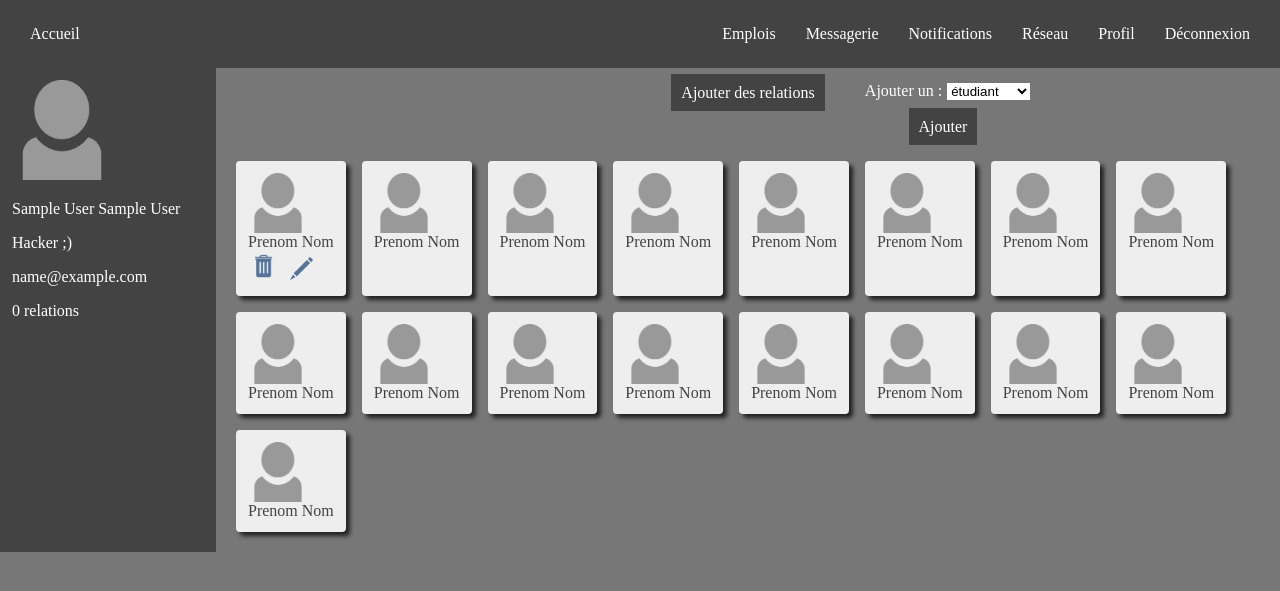
After one commit to Jujulego/linkedece, a PHP site: page /reseauadmin.php in a window 1280 px wide. The commit adds this page. Shown: the top 591 px of the page. Run offline with PHP 8.4, Linux system fonts and the light colour scheme; the visitor is signed in with stand-in values (Sample User, id 1); data that the repository does not hold is empty.

Commit message:
création reseau admin, erreur pour l'inscription

```diff
--- /dev/null
+++ b/css/style_reseauadmin.css
@@ -0,0 +1,62 @@
+.modifier
+{
+    margin-left: 42px;
+    margin-top: -24px;
+}
+#btnajoutuser
+{
+    text-align: center;
+    margin-left: 390px;
+    margin-top: 13px;
+}
+
+#btnajoutuser a:link {
+    background-color: #434343;
+    color: white;
+    text-decoration: none;
+    padding: 10px;
+
+
+
+}
+#btnajoutuser a:visited {
+    background-color: #434343;
+    color: white;
+    text-decoration: none;
+    padding: 10px;
+
+}
+#btnajoutuser a:hover {
+    background-color: #eee;
+    color: black;
+    text-decoration: none;
+    padding: 10px;
+
+
+}
+
+.typemembre
+{
+    text-align: center;
+    margin-left: 400px;
+    margin-top: -70px;
+}
+
+#murreseauadmin {
+    flex: 1;
+    padding: 12px;
+    display: flex;
+    flex-wrap: wrap;
+    margin-top: 40px;
+}
+
+#murreseauadmin article {
+    background: #eee;
+    color: black;
+    display: flex;
+    flex-direction: column;
+    margin: 8px;
+    padding: 12px;
+    box-shadow: #222 4px 4px 4px;
+    border-radius: 4px;
+}
--- a/reseau.php
+++ b/reseau.php
@@ -60,6 +60,7 @@ $req->closeCursor();
                     <article class="liencontact">
                         <img src="images/profil.png" width="60px" height="60px" alt="Photo de profil par défault" />
                         <a href="#page de profil du contact">Prenom Nom</a>
+
                     </article>
                     <article class="liencontact">
                         <img src="images/profil.png" width="60px" height="60px" alt="Photo de profil par défault" />
@@ -68,6 +69,7 @@ $req->closeCursor();
                     <article class="liencontact">
                         <img src="images/profil.png" width="60px" height="60px" alt="Photo de profil par défault" />
                         <a href="#page de profil du contact">Prenom Nom</a>
+
                     </article>
                     <article class="liencontact">
                         <img src="images/profil.png" width="60px" height="60px" alt="Photo de profil par défault" />
--- /dev/null
+++ b/reseauadmin.php
@@ -0,0 +1,146 @@
+<?php
+/**
+ * Created by PhpStorm.
+ * User: Nolwenn
+ * Date: 04/05/2018
+ * Time: 22:33
+ */
+session_start();
+
+
+// Récupération des infos utilisateur
+$bdd = new PDO("mysql:host=localhost;dbname=linkedece;charset=utf8", "root", "");
+$req = $bdd->prepare(
+    "select utilisateur.type as type,email,nom,prenom,fichier
+                      from utilisateur left join multimedia on utilisateur.photo_profil = multimedia.id
+                      where pseudo = ?"
+);
+$req->execute(array($_SESSION["pseudo"]));
+$infos = $req->fetch();
+$req->closeCursor();
+
+// nombre de relations
+$req = $bdd->prepare("select count(*) as nbrel from relation where utilisateur1 = :pseudo xor utilisateur2 = :pseudo");
+$req->execute([":pseudo" => $_SESSION["pseudo"]]);
+$nbrel = $req->fetch()['nbrel'];
+$req->closeCursor();
+?>
+
+<!DOCTYPE html>
+<html>
+<head>
+    <meta http-equiv="Content-Type" content="text/html; charset=utf-8" />
+
+    <link rel="stylesheet" href="css/style_reseau.css" />
+    <link rel="stylesheet" href="css/style_reseauadmin.css" />
+    <link rel="stylesheet" href="css/style_general.css" />
+    <link rel="stylesheet" href="css/style_menuhaut.css" />
+
+    <title>Réseau</title>
+</head>
+
+<body>
+<?php include("include/menuhaut.php") ?>
+
+<div id="conteneur">
+    <?php include("include/panneauprofil.php"); ?>
+    <div id="supermur">
+        <p id="btnajout">
+            <a href="ajoutreseau.php">Ajouter des relations</a>
+        </p>
+        <p id="btnajoutuser">
+            <a href="inscription.php" value="Inscription">Ajouter </a>
+        </p>
+        <p>
+            <form method="post" action="inscription.php" class="typemembre">
+            <p>
+                <label for="categorie">Ajouter un : </label>
+                <select id="categorie" name="categorie">
+                    <option value="etu">étudiant</option>
+                    <option value="pro">professeur</option>
+                    <option value="par">partenaire</option>
+                </select>
+            </p>
+
+        </form>
+        </p>
+        <section id="murreseauadmin">
+            <article class="liencontact">
+                <img src="images/profil.png" width="60px" height="60px" alt="Photo de profil par défault" />
+                <a href="#page de profil du contact">Prenom Nom</a>
+                <img src="images/supprimer.png" width="30px" height="30px" alt="Photo de notification" />
+                <div class="modifier">
+                    <a hred="modifierprofil.php">
+                        <img src="images/modifier.png" width="23px" height="23px" alt="Photo de notification" />
+                    </a>
+                </div>
+            </article>
+            <article class="liencontact">
+                <img src="images/profil.png" width="60px" height="60px" alt="Photo de profil par défault" />
+                <a href="#page de profil du contact">Prenom Nom</a>
+            </article>
+            <article class="liencontact">
+                <img src="images/profil.png" width="60px" height="60px" alt="Photo de profil par défault" />
+                <a href="#page de profil du contact">Prenom Nom</a>
+            </article>
+            <article class="liencontact">
+                <img src="images/profil.png" width="60px" height="60px" alt="Photo de profil par défault" />
+                <a href="#page de profil du contact">Prenom Nom</a>
+            </article>
+            <article class="liencontact">
+                <img src="images/profil.png" width="60px" height="60px" alt="Photo de profil par défault" />
+                <a href="#page de profil du contact">Prenom Nom</a>
+            </article>
+            <article class="liencontact">
+                <img src="images/profil.png" width="60px" height="60px" alt="Photo de profil par défault" />
+                <a href="#page de profil du contact">Prenom Nom</a>
+            </article>
+            <article class="liencontact">
+                <img src="images/profil.png" width="60px" height="60px" alt="Photo de profil par défault" />
+                <a href="#page de profil du contact">Prenom Nom</a>
+            </article>
+            <article class="liencontact">
+                <img src="images/profil.png" width="60px" height="60px" alt="Photo de profil par défault" />
+                <a href="#page de profil du contact">Prenom Nom</a>
+            </article>
+            <article class="liencontact">
+                <img src="images/profil.png" width="60px" height="60px" alt="Photo de profil par défault" />
+                <a href="#page de profil du contact">Prenom Nom</a>
+            </article>
+            <article class="liencontact">
+                <img src="images/profil.png" width="60px" height="60px" alt="Photo de profil par défault" />
+                <a href="#page de profil du contact">Prenom Nom</a>
+            </article>
+            <article class="liencontact">
+                <img src="images/profil.png" width="60px" height="60px" alt="Photo de profil par défault" />
+                <a href="#page de profil du contact">Prenom Nom</a>
+            </article>
+            <article class="liencontact">
+                <img src="images/profil.png" width="60px" height="60px" alt="Photo de profil par défault" />
+                <a href="#page de profil du contact">Prenom Nom</a>
+            </article>
+            <article class="liencontact">
+                <img src="images/profil.png" width="60px" height="60px" alt="Photo de profil par défault" />
+                <a href="#page de profil du contact">Prenom Nom</a>
+            </article>
+            <article class="liencontact">
+                <img src="images/profil.png" width="60px" height="60px" alt="Photo de profil par défault" />
+                <a href="#page de profil du contact">Prenom Nom</a>
+            </article>
+            <article class="liencontact">
+                <img src="images/profil.png" width="60px" height="60px" alt="Photo de profil par défault" />
+                <a href="#page de profil du contact">Prenom Nom</a>
+            </article>
+            <article class="liencontact">
+                <img src="images/profil.png" width="60px" height="60px" alt="Photo de profil par défault" />
+                <a href="#page de profil du contact">Prenom Nom</a>
+            </article>
+            <article class="liencontact">
+                <img src="images/profil.png" width="60px" height="60px" alt="Photo de profil par défault" />
+                <a href="#page de profil du contact">Prenom Nom</a>
+            </article>
+        </section>
+    </div>
+</div>
+</body>
+</html>
```
Also changed, not shown: images/modifier.png (added), images/supprimer.png (added).
